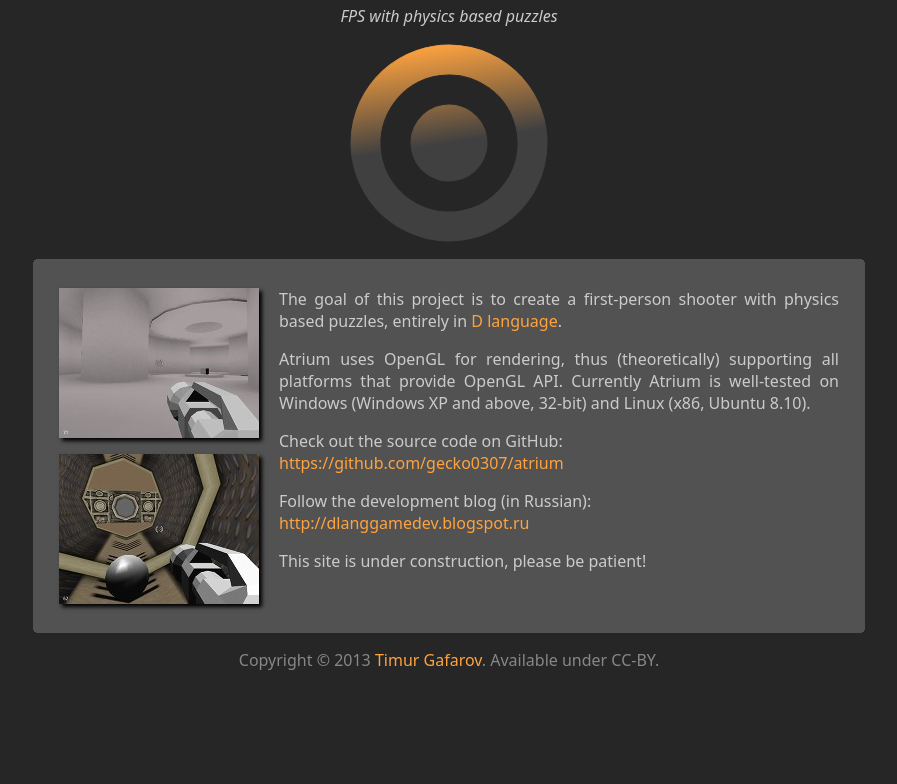
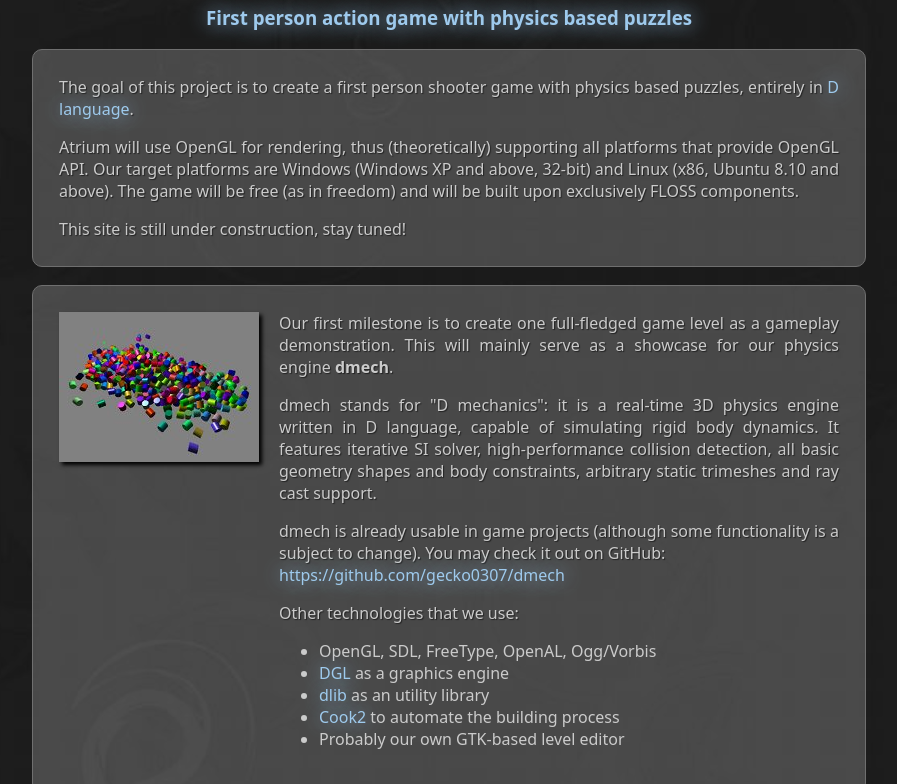
Before and after one commit to gecko0307/electronvolt, a plain HTML site: page index.html in a window 1280 px wide. Shown: the part 77-861 px from the top of the page, without its empty margins (191-1088 px from the left). Before the commit the page ends 800 px from the top, so only its background shows below. Drawn offline with Linux system fonts and the light colour scheme.

Commit message:
Updated site

```diff
--- a/index.html
+++ b/index.html
@@ -2,9 +2,11 @@
   <head>
     <meta http-equiv="Content-Type" content="text/html; charset=UTF-8"/>
     <meta name="Keywords" content="atrium,game,fps,physics,puzzles,3d,opengl,windows,linux,free,opensource"/>
-    <meta name="Description" content="First person shooter with physics based puzzles"/>
+    <meta name="Description" content="First person game with physics based puzzles"/>
     <link rel="shortcut icon" href="favicon.ico" type="image/x-icon"/>
+
     <title>Atrium</title>
+
     <link rel="stylesheet" href="style.css" Type="text/css"/>
   </head>
 
@@ -16,180 +18,138 @@
 
           <div>
             <center>
-              <h1 class="shadowtext">Atrium</h1>
-	        <p><i>FPS with physics based puzzles</i></p>
-                <p>
-                <canvas height="200" width="200" id="circle">HTML5 is not supported by your browser</canvas>
-                </p>
+              <h1 class="glowing">Atrium</h1>
+	      <h3 class="glowing"><b>First person action game with physics based puzzles</b></h2>
             </center>
           </div>
 
-          <div>
-            <b class="r3"></b>
-            <b class="r1"></b>
-            <b class="r1"></b>
+            <div class="inner-box">
+              <table class="box" border="0" width="800">
+                <tr valign="top">
+                  <td align="justify">
+                   <p>
+                     The goal of this project is to create a first person shooter game with
+                     physics based puzzles, entirely in <a href="http://dlang.org" target="_blank" class="glowing">D language</a>.
+                   </p>
+                   <p>
+                     Atrium will use OpenGL for rendering, thus (theoretically) supporting all
+                     platforms that provide OpenGL API. Our target platforms are
+                     Windows (Windows XP and above, 32-bit) and Linux (x86, Ubuntu 8.10 and above).
+                     The game will be free (as in freedom) and will be built upon exclusively FLOSS components.
+                   </p>
+                   <p>
+                     This site is still under construction, stay tuned!
+                   </p>
+                  </td>
+                </tr>
+              </table>
+            </div>
+
+          <br/>
+
+            <div class="inner-box">
+              <table class="box" border="0" width="800">
+                <tr valign="top">
+                  <td align="center" width="25%">
+                    <p>
+                    <a href="images/dmech.jpg" target="_blank">
+                      <img class="shadow" src="images/thumbs/dmech.jpg"/>
+                    </a>
+                    </p>
+                  </td>
+                  <td align="justify">
+		    <p>
+                       Our first milestone is to create one full-fledged game level as a gameplay demonstration.
+                       This will mainly serve as a showcase for our physics engine <b>dmech</b>.
+                    </p>
+		    <p>
+                       dmech stands for "D mechanics": it is a real-time 3D physics engine written in D language,
+                       capable of simulating rigid body dynamics. It features iterative SI solver, high-performance collision detection,
+                       all basic geometry shapes and body constraints, arbitrary static trimeshes and ray cast support.
+                    </p>
+		    <p>
+                       dmech is already usable in game projects (although some functionality is a subject to change).
+                       You may check it out on GitHub:
+                       <br/>
+                       <a href="https://github.com/gecko0307/dmech" target="_blank" class="glowing">
+                         https://github.com/gecko0307/dmech
+                       </a>
+                    </p>
+		    <p>
+                       Other technologies that we use:
+                    </p>
+                    <ul>
+                      <li>OpenGL, SDL, FreeType, OpenAL, Ogg/Vorbis</li>
+                      <li><a href="https://github.com/gecko0307/dgl" target="_blank" class="glowing">DGL</a> as a graphics engine</li>
+                      <li><a href="https://github.com/gecko0307/dlib" target="_blank" class="glowing">dlib</a> as an utility library</li>
+                      <li><a href="https://github.com/gecko0307/cook2" target="_blank" class="glowing">Cook2</a> to automate the building process</li>
+                      <li>Probably our own GTK-based level editor</li>
+                    </ul>
+                   </td>
+                  </tr>
+                </table>
+              </div>
+
+          <br/>
+
               <div class="inner-box">
                 <table class="box" border="0" width="800">
                   <tr valign="top">
                     <td align="center" width="25%">
                       <p>
-                      <a href="images/atrium-area1.jpg" target="_blank">
-                        <img class="shadow" src="images/thumbs/atrium-area1.jpg"/>
-                      </a>
-                      </p>
-                      <p>
-                      <a href="images/atrium-screen.jpg" target="_blank">
-                        <img class="shadow" src="images/thumbs/atrium-screen.jpg"/>
+                      <a href="images/atrium-bumpmapping.jpg" target="_blank">
+                        <img class="shadow" src="images/thumbs/atrium-bumpmapping.jpg"/>
                       </a>
                       </p>
                     </td>
                     <td align="justify">
 		      <p>
-                         The goal of this project is to create a first-person shooter with
-                         physics based puzzles, entirely in <a href="http://dlang.org" target="_blank">D language</a>.
+                         Wanna see something in action? Here's our old playable tech demo: walk around and pull the boxes with the gravity gun!
                       </p>
 		      <p>
-                         Atrium uses OpenGL for rendering, thus (theoretically) supporting all
-                         platforms that provide OpenGL API. Currently Atrium is well-tested on
-                         Windows (Windows XP and above, 32-bit) and Linux (x86, Ubuntu 8.10).
-                      </p>
-		      <p>
-                         Check out the source code on GitHub:
+                         <a href="https://www.dropbox.com/s/456l1i9z1r3syl5/atrium-testbuild5-win32.zip" target="_blank" class="glowing">
+                           Download for Windows 32-bit
+                         </a>
                          <br/>
-                         <a href="https://github.com/gecko0307/atrium" target="_blank">
-                           https://github.com/gecko0307/atrium
+                         <a href="https://www.dropbox.com/s/cfs7daiqhui0jqh/atrium-testbuild4-linux-x86.tar.gz" target="_blank" class="glowing">
+                           Download for Linux x86
                          </a>
-                      </p>
-		      <p>
-                         Follow the development blog (in Russian):
                          <br/>
-                         <a href="http://dlanggamedev.blogspot.ru" target="_blank">
-                           http://dlanggamedev.blogspot.ru
+                         <a href="https://github.com/gecko0307/atrium" target="_blank" class="glowing">
+                           Get the source code
                          </a>
-                      </p>
-		      <p>
-                         This site is under construction, please be patient!
                       </p>
                     </td>
                   </tr>
                 </table>
               </div>
 
-            <b class="r1"></b>
-            <b class="r1"></b>
-            <b class="r3"></b>
-          </div>
+          <br/>
 
-          <p class="dark" align="center">Copyright © 2013 <a href="http://gecko0307.github.io/">Timur Gafarov</a>. Available under CC-BY.</p>
+            <div class="inner-box">
+              <table class="box" border="0" width="800">
+                <tr valign="top">
+                  <td align="justify">
+		   <center><p>
+                       Follow the development blog (in Russian):
+                       <br/>
+                       <a href="http://dlanggamedev.blogspot.ru" target="_blank" class="glowing">
+                         http://dlanggamedev.blogspot.ru
+                       </a>
+                   </p></center>
+                  </td>
+                </tr>
+              </table>
+            </div>
+
+          <p class="dark" align="center">Copyright © 2013-2014
+          <a href="http://gecko0307.github.io/" class="glowing">Timur Gafarov</a>.
+          Available under CC-BY.</p>
 
         </td>
       </tr>
     </table>
     </center>
 
-    <script>
-      var canvas = document.getElementById("circle");
-      var ctx = canvas.getContext('2d');
-
-var mouse =
-{
-    x: 0,
-    y: 0
-};
-
-    var mousePressed = false;
-    var rot = 0;
-
-function loop()
-{
-      ctx.clearRect(0,0,canvas.width, canvas.height);
-
-      var bgcol = "#262626"; //document.body.style.backgroundColor;
-      ctx.fillStyle = bgcol; //'#CC5422'; // set canvas background color
-      ctx.fillRect(0, 0, canvas.width, canvas.height);
-      var centerX = canvas.width / 2;
-      var centerY = canvas.height / 2;
-      var radius = canvas.width / 2 - 2;
-
-      ctx.save();
-
-      ctx.translate(centerX, centerY);
-/*
-      if (mousePressed)
-      {
-      var targetX = mouse.x - centerX;
-      var targetY = mouse.y - centerY;
-      rot = Math.atan2(targetY, targetX) - 90; //* 180 / Math.PI; //Math.atan2(targetY, targetX);// * 180 / Math.PI;
-      }
-*/
-
-      rot += 0.01;
-      ctx.rotate(rot);
-
-      ctx.beginPath();
-      ctx.arc(0, 0, radius, 0, 2 * Math.PI, false);
-      var grad = ctx.createLinearGradient(0, 0, 0, 100);
-      grad.addColorStop(1, '#ffa33f');
-      grad.addColorStop(0, "#404040");
-      ctx.fillStyle = grad;
-      ctx.fill();
-      ctx.lineWidth = 1;
-      ctx.strokeStyle = grad;
-      ctx.stroke();
-
-      ctx.beginPath();
-      ctx.arc(0, 0, radius-30, 0, 2 * Math.PI, false);
-      ctx.fillStyle = "#262626";
-      ctx.fill();
-      ctx.lineWidth = 1;
-      ctx.strokeStyle = "#262626";
-      ctx.stroke();
-
-      ctx.beginPath();
-      ctx.arc(0, 0, radius-60, 0, 2 * Math.PI, false);
-      var grad = ctx.createLinearGradient(0, 0, 0, 100);
-      grad.addColorStop(1, '#ffa33f');
-      grad.addColorStop(0, "#404040");
-      ctx.fillStyle = grad;
-      ctx.fill();
-      ctx.lineWidth = 1;
-      ctx.strokeStyle = grad;
-      ctx.stroke();
-
-      ctx.restore();
-}
-
-window.addEventListener('load', function()
-{
-    setInterval(loop, 1000/60);
-    canvas.addEventListener('mousemove', function(evt)
-    {
-        var m = getMousePos(canvas, evt);
-        mouse.x = m.x;
-        mouse.y = m.y;
-    }, false);
-
-    canvas.addEventListener('mousedown', function(evt)
-    {
-        mousePressed = true;
-    }, false);
-
-    canvas.addEventListener('mouseup', function(evt)
-    {
-        mousePressed = false;
-    }, false);
-}, false);
-
-function getMousePos(canvas, evt)
-{
-    var rect = canvas.getBoundingClientRect();
-    var mouseX = evt.clientX - rect.left;
-    var mouseY = evt.clientY - rect.top;
-    return {
-        x: mouseX,
-        y: mouseY
-    };
-}
-    </script>
   </body>
 </html>
--- a/style.css
+++ b/style.css
@@ -1,23 +1,27 @@
-body
+html
 {
-    background-color: #262626;
+    background: url(images/background-dark2.jpg) no-repeat center center fixed;
+    -webkit-background-size: cover;
+    -moz-background-size: cover;
+    -o-background-size: cover;
+    background-size: cover;
 }
-
-.r1, .r2, .r3
-{
-    display: block;
-    height: 1px;
-    background-color: #525252;
-}
-
-.r3 { margin: 0 3px; }
-.r2 { margin: 0 2px; }
-.r1 { margin: 0 1px; }
 
 .inner-box
 {
-    background-color: #525252;
+    background-color:rgba(255,255,255,0.2);
     padding:1em;
+    border: solid 1px #6f6f6f;
+    -moz-border-radius: 10px;
+    border-radius: 10px;
+}
+
+.inner-box:hover
+{
+    outline: none;
+    border-color: #9ecaed;
+    box-shadow: 0 0 10px #9ecaed;
+    background-color:rgba(158,202,237,0.2);
 }
 
 .box
@@ -28,19 +32,19 @@ body
 
 h1
 {
-    color: #ffa33f;
+    color: #9ecaed;
     font-family: sans;
 }
 
 h2
 {
-    color: #cbcbcb;
+    color: #9ecaed;
     font-family: sans;
 }
 
 h3
 {
-    color: #cbcbcb;
+    color: #9ecaed;
     font-family: sans;
 }
 
@@ -48,11 +52,12 @@ p
 {
     color: #cbcbcb;
     font-family: sans;
+    text-shadow: 1px 1px 1px #222222;
 }
 
 a
 {
-    color: #ffa33f;
+    color: #9ecaed;
     font-family: sans;
     text-decoration: none;
 }
@@ -92,8 +97,15 @@ table td
     font-family: sans;
 }
 
-.shadowtext
+.glowing
 {
     font-family: sans;
-    /* text-shadow: black 1px 1px 2px, #000000 0 0 0.25em; */
+    -webkit-stroke-width: 5.3px;
+    -webkit-stroke-color: #FFFFFF;
+    -webkit-fill-color: #FFFFFF;
+    text-shadow: 1px 0px 20px #9ecaed;
+    -webkit-transition: width 0.3s; /*Safari & Chrome*/
+    transition: width 0.3s;
+    -moz-transition: width 0.3s; /* Firefox 4 */
+    -o-transition: width 0.3s; /* Opera */
 }
```
Also changed, not shown: images/atrium-bumpmapping.jpg (added), images/background-dark.jpg (added), images/background-dark2.jpg (added), images/dmech.jpg (added), images/thumbs/atrium-bumpmapping.jpg (added), images/thumbs/dmech.jpg (added).
